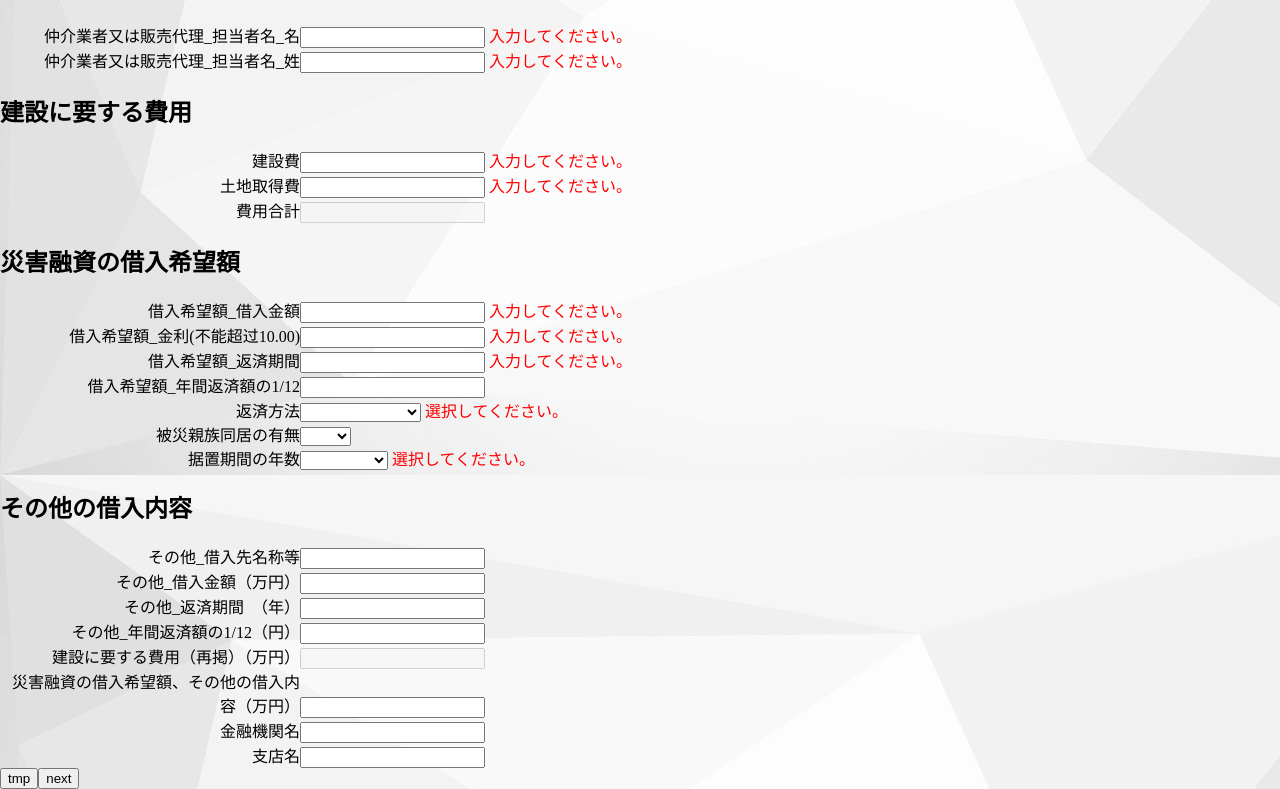
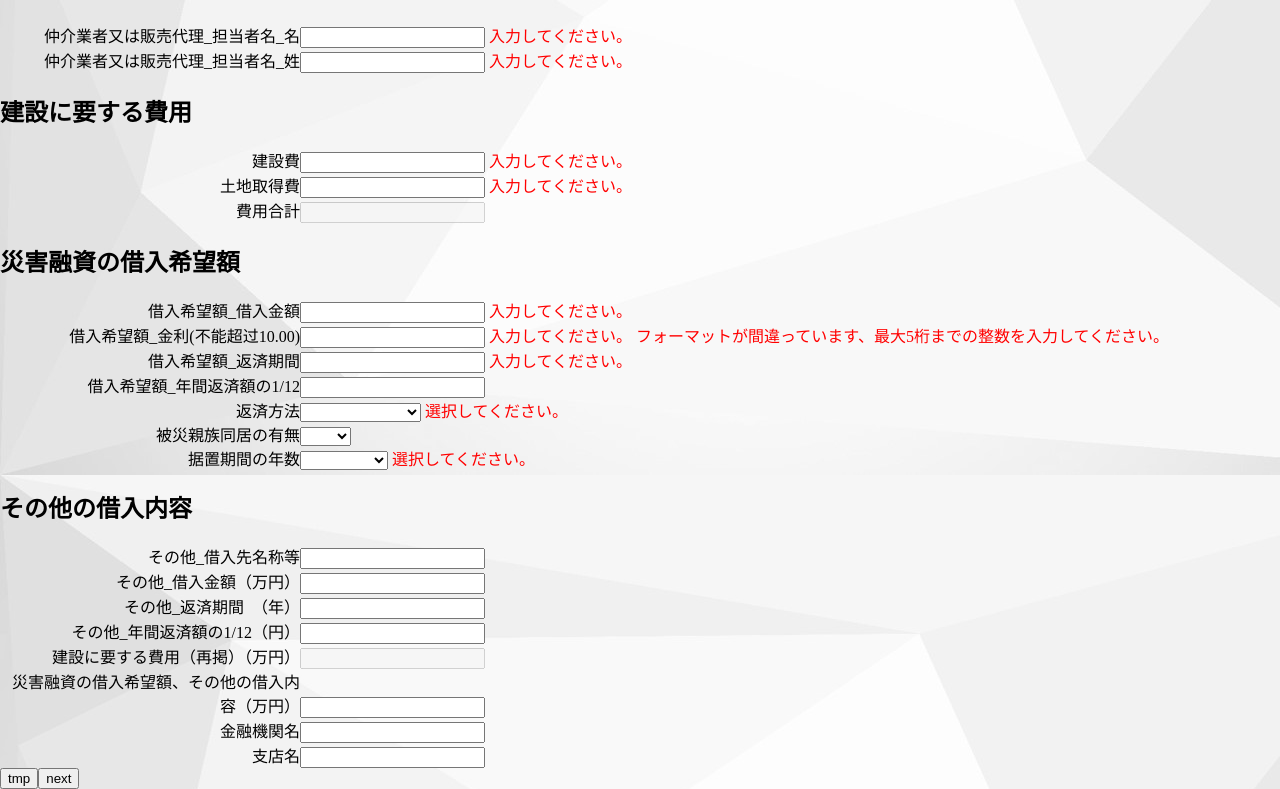
Before and after one commit to RigHakiko/20230214_SaiGaiYuShi_vue_copy_from_github02, a Vue app in the folder 20230208_01_project_vue2_cli_01/: page /Content03 in a window 1280 px wide. Shown: the part 1211-2000 px from the top of the page. Built offline with nearby package versions, Linux system fonts and the light colour scheme.

Commit message:
弄了金利的检验

```diff
--- a/20230208_01_project_vue2_cli_01/src/components/Content03.vue
+++ b/20230208_01_project_vue2_cli_01/src/components/Content03.vue
@@ -808,6 +808,10 @@ export default {
             // 只对 \ 转义了
             regMenseki : new RegExp('^(?!0\\d)\\d{1,3}(\\.\\d{1,2})?$'),
 
+            regKinri: new RegExp('^[0-9](\\.[0-9]{1,2})?$'),
+
+
+
         }
     },
     methods: {
@@ -851,6 +855,11 @@ export default {
             } else{
                 return false;
             }
+        },
+        fillKinriByZero(){
+            this.buildingZhy.dbKariireGakuKinri=this.buildingZhy.dbKariireGakuKinri
+
+
         }
 
 
@@ -1077,7 +1086,7 @@ export default {
             return this.buildingZhy.dbKariireGakuKinri == "";
         },
         flagErrorDbKariireGakuKinriFormat() {
-
+            return !this.regKinri.test(this.buildingZhy.dbKariireGakuKinri);
         },
         flagErrorDbKariireGakuHensaiKikanNotEntered() {
 
```
